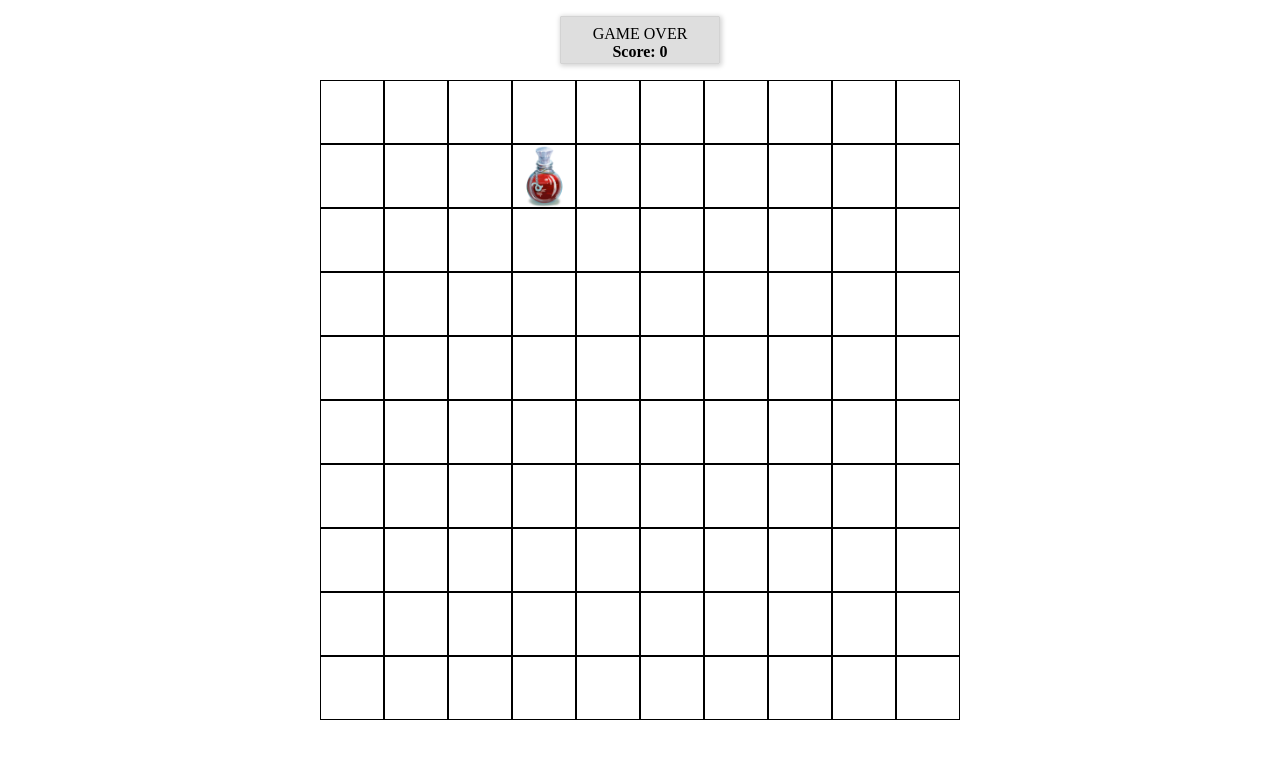
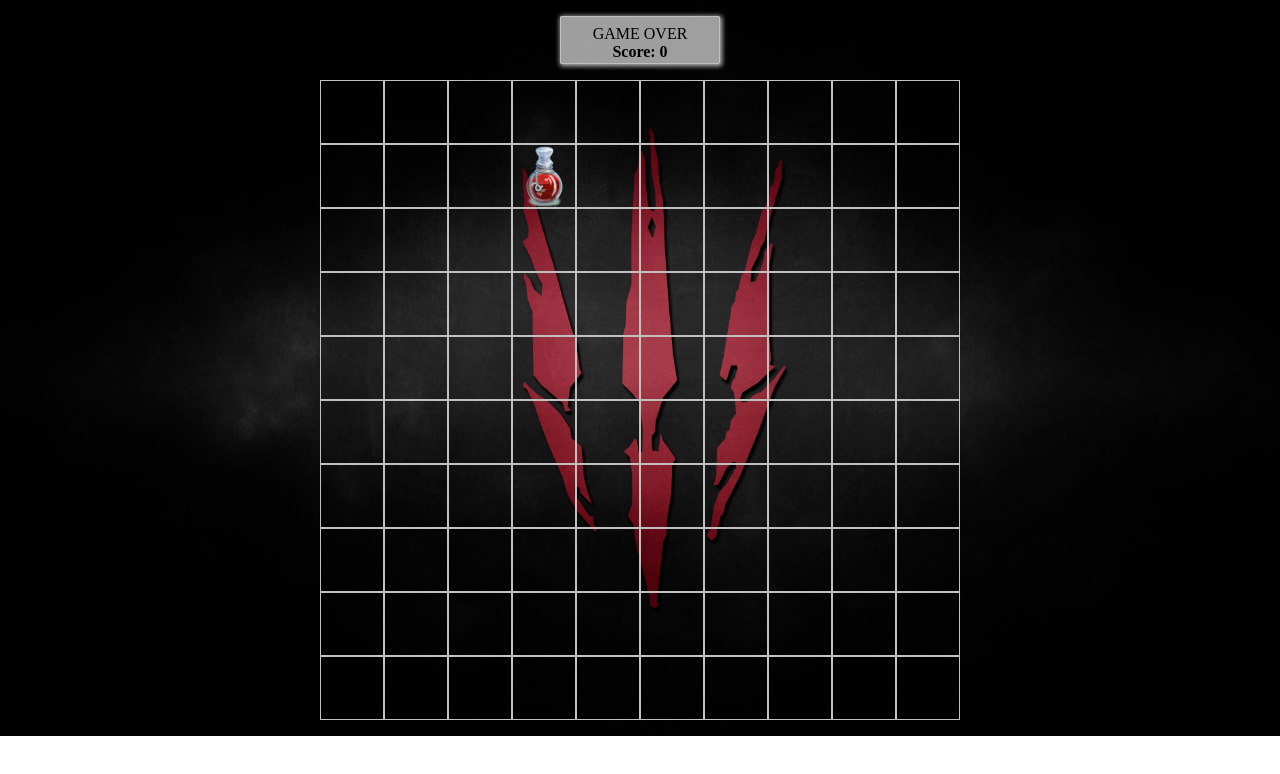
Before and after one commit to pawciu92/Furry_Game_Wicher_Edition, a website: page index.html in a window 1280 px wide. Drawn offline with Linux system fonts and the light colour scheme.

Commit message:
visual update

```diff
--- a/css/style.css
+++ b/css/style.css
@@ -5,6 +5,9 @@
 body {
     margin: 0;
     padding: 0;
+    background-image:url('../images/wildHunt.jpg');
+    background-repeat: no-repeat;
+    background-size: cover;
 }
 
 section#score {
@@ -18,7 +21,7 @@ section#score {
 }
 
 #board  > div {
-  border: 1px solid black;
+  border: 1px solid silver;
   float: left;
   width: 64px;
   height: 64px;
@@ -31,9 +34,9 @@ section#score div {
   text-align: center;
   padding: 0.5em;
   background-color: rgba(211,211,211, 0.75);
-  border: 1px solid lightgray;
+  border: 1px solid silver;
   border-radius: 1px;
-  box-shadow: 1px 1px 5px 1px lightgray;
+  box-shadow: 1px 1px 5px 1px silver;
   margin: 1em auto;
 }
 
@@ -68,7 +71,7 @@ section#over pre {
   text-align: center;
   font-size: 10px;
   font-weight: bolder;
-  color: brown;
+  color: ;
 }
 
 .invisible {
--- a/js/app.js
+++ b/js/app.js
@@ -85,7 +85,7 @@ function Game(){
     this.checkCoinCollision = function(){
         if(this.furry.x == this.coin.x && this.furry.y == this.coin.y){
             document.querySelector(".coin").classList.remove("coin");
-            score.innerText = Number(score.innerText) + 1;
+            score.innerText = Number(score.innerText) + 10;
             this.coin = new Coin();
             this.showCoin();
         }
```
Also changed, not shown: images/wildHunt.jpg (added).
